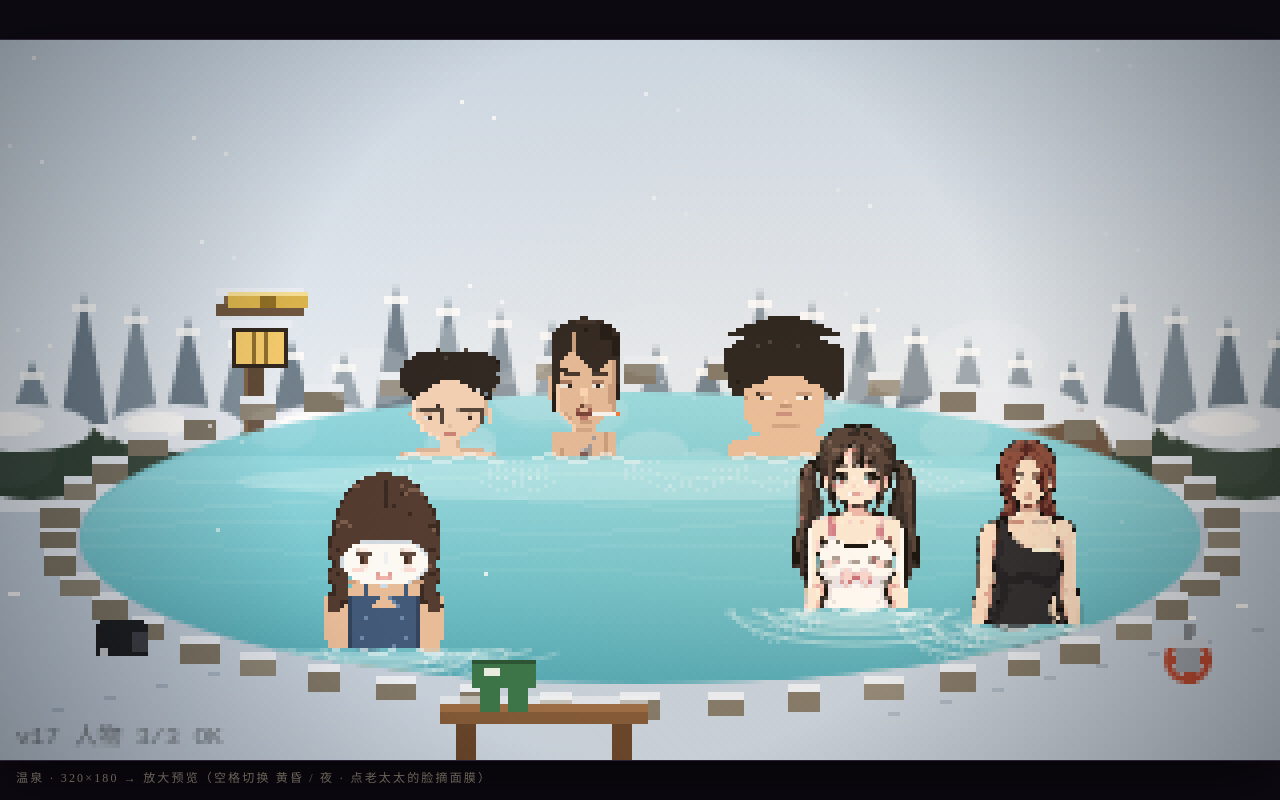
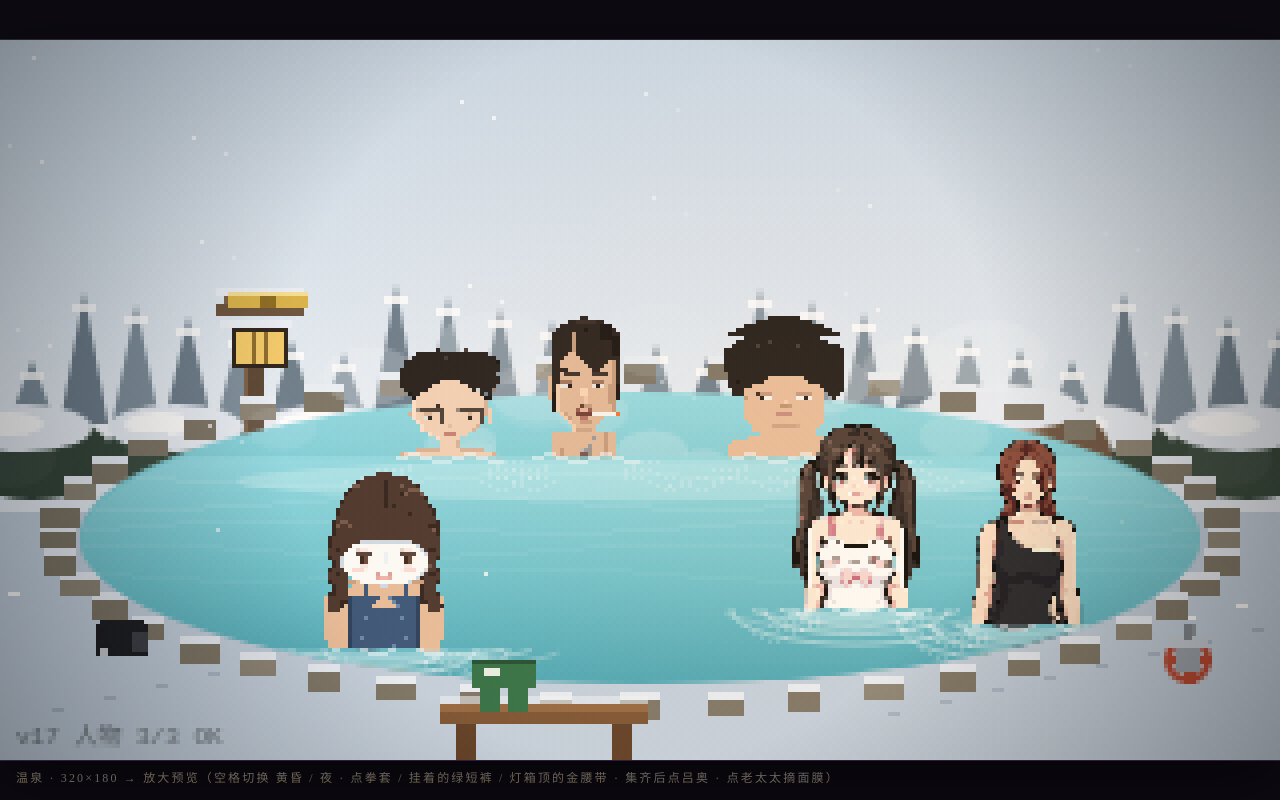
Before and after one commit to 15904501104/zhoujiaban, a plain HTML site: page escape/onsen-bg.html in a window 1280 px wide. Drawn offline with Linux system fonts and the light colour scheme.

Commit message:
update escape/onsen-bg.html

```diff
--- a/escape/onsen-bg.html
+++ b/escape/onsen-bg.html
@@ -17,7 +17,7 @@
 <div id="wrap"><link rel="preload" as="image" href="girl-art-s.png?v=1">
 <link rel="preload" as="image" href="girl2-art-s.png?v=1">
 <canvas id="cv" width="640" height="360"></canvas></div>
-<div id="tag">温泉 · 320×180 → 放大预览（空格切换 黄昏 / 夜 · 点老太太的脸摘面膜）</div>
+<div id="tag">温泉 · 320×180 → 放大预览（空格切换 黄昏 / 夜 · 点拳套 / 挂着的绿短裤 / 灯箱顶的金腰带 · 集齐后点吕奥 · 点老太太摘面膜）</div>
 <script>
 window.onerror = function (m, s, l, c, e) {
   var d = document.getElementById('tag');
```
